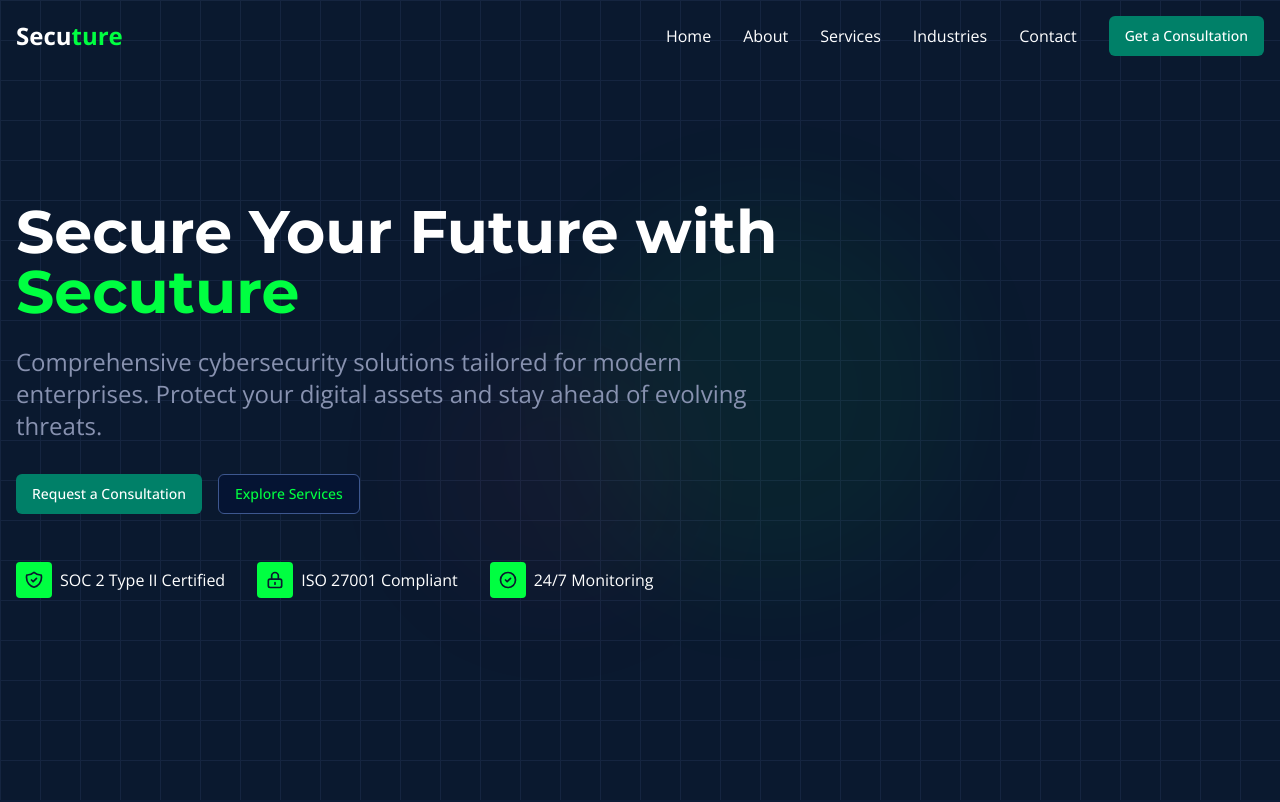
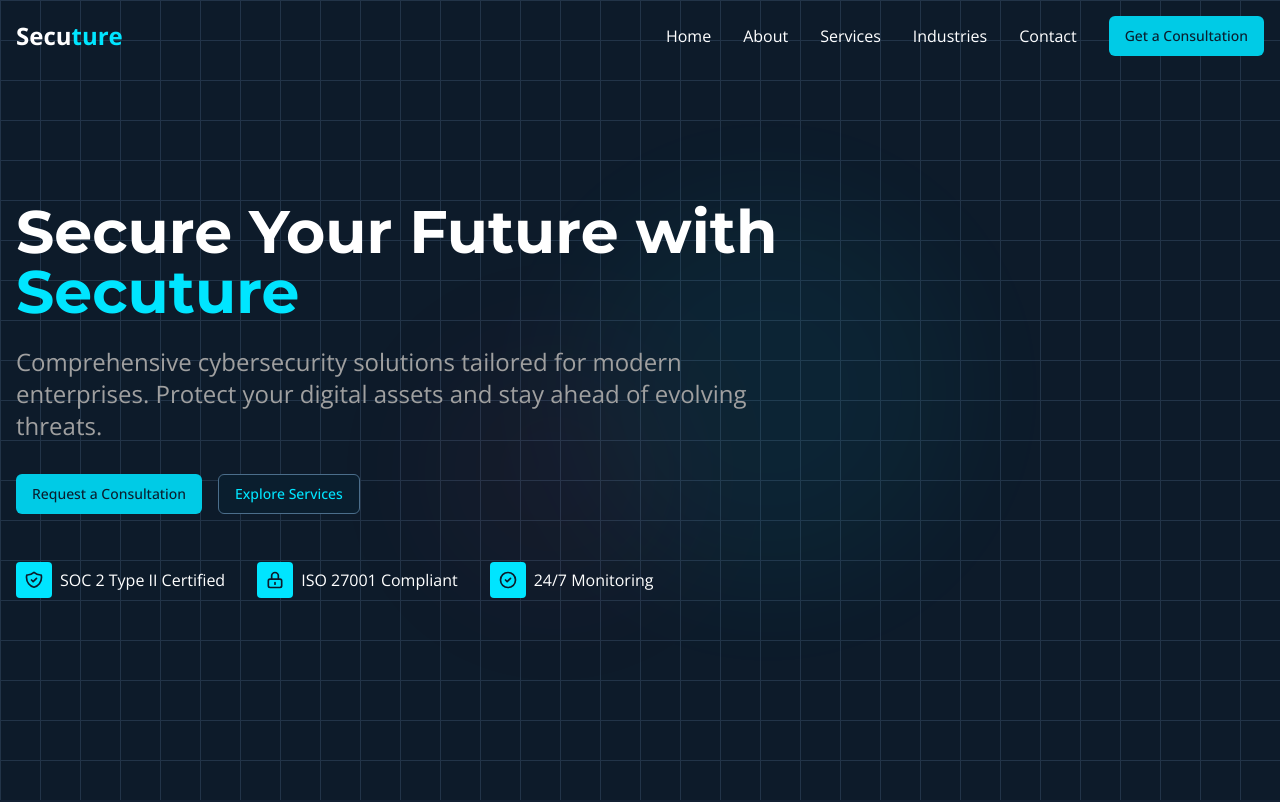
Before and after one commit to ahmedeisa99/secureture-future-web, a React (Vite) app: page / in a window 1280 px wide. Shown: the top 802 px of the page. Built offline with nearby package versions, Linux system fonts and the light colour scheme.

Commit message:
Refactor: Update color palette
Updated the color palette in `tailwind.config.ts` and `src/index.css` to reflect the new design specifications.

```diff
--- a/src/index.css
+++ b/src/index.css
@@ -1,3 +1,4 @@
+
 @import url('https://fonts.googleapis.com/css2?family=Montserrat:wght@400;500;600;700&family=Open+Sans:wght@400;500;600;700&display=swap');
 
 @tailwind base;
@@ -6,33 +7,33 @@
 
 @layer base {
   :root {
-    --background: 221 82% 11%;
+    --background: 207 63% 11%;
     --foreground: 0 0% 100%;
 
-    --card: 221 67% 16%;
+    --card: 207 55% 16%;
     --card-foreground: 0 0% 100%;
 
-    --popover: 221 67% 16%;
+    --popover: 207 55% 16%;
     --popover-foreground: 0 0% 100%;
 
-    --primary: 169 100% 25%;
-    --primary-foreground: 0 0% 100%;
+    --primary: 187 100% 45%;
+    --primary-foreground: 207 63% 11%;
 
-    --secondary: 221 57% 23%;
+    --secondary: 207 50% 23%;
     --secondary-foreground: 0 0% 100%;
 
-    --muted: 221 30% 70%;
-    --muted-foreground: 221 15% 65%;
+    --muted: 0 0% 63%;
+    --muted-foreground: 0 0% 63%;
 
-    --accent: 143 100% 50%;
-    --accent-foreground: 221 82% 11%;
+    --accent: 187 100% 50%;
+    --accent-foreground: 207 63% 11%;
 
     --destructive: 350 100% 61%;
     --destructive-foreground: 0 0% 100%;
 
-    --border: 221 40% 40%;
-    --input: 221 40% 40%;
-    --ring: 143 100% 50%;
+    --border: 207 30% 42%;
+    --input: 207 30% 42%;
+    --ring: 187 100% 50%;
 
     --radius: 0.5rem;
   }
--- a/tailwind.config.ts
+++ b/tailwind.config.ts
@@ -68,13 +68,13 @@ export default {
           ring: 'hsl(var(--sidebar-ring))'
         },
         cyber: {
-          'dark-blue': '#0A192F',
-          'navy': '#112240',
-          'light-blue': '#233554',
+          'dark-blue': '#0D1B2A',
+          'navy': '#1B263B',
+          'light-blue': '#3A506B',
           'white': '#FFFFFF',
-          'green': '#00FF41',
+          'green': '#00E5FF',
           'red': '#FF3A5E',
-          'gray': '#8892B0'
+          'gray': '#A0A0A0'
         }
       },
       borderRadius: {
@@ -108,7 +108,7 @@ export default {
       },
       backgroundImage: {
         'cyber-pattern': "url('/bg-pattern.svg')",
-        'grid-pattern': "linear-gradient(to right, #233554 1px, transparent 1px), linear-gradient(to bottom, #233554 1px, transparent 1px)"
+        'grid-pattern': "linear-gradient(to right, #3A506B 1px, transparent 1px), linear-gradient(to bottom, #3A506B 1px, transparent 1px)"
       }
     }
   },
```
